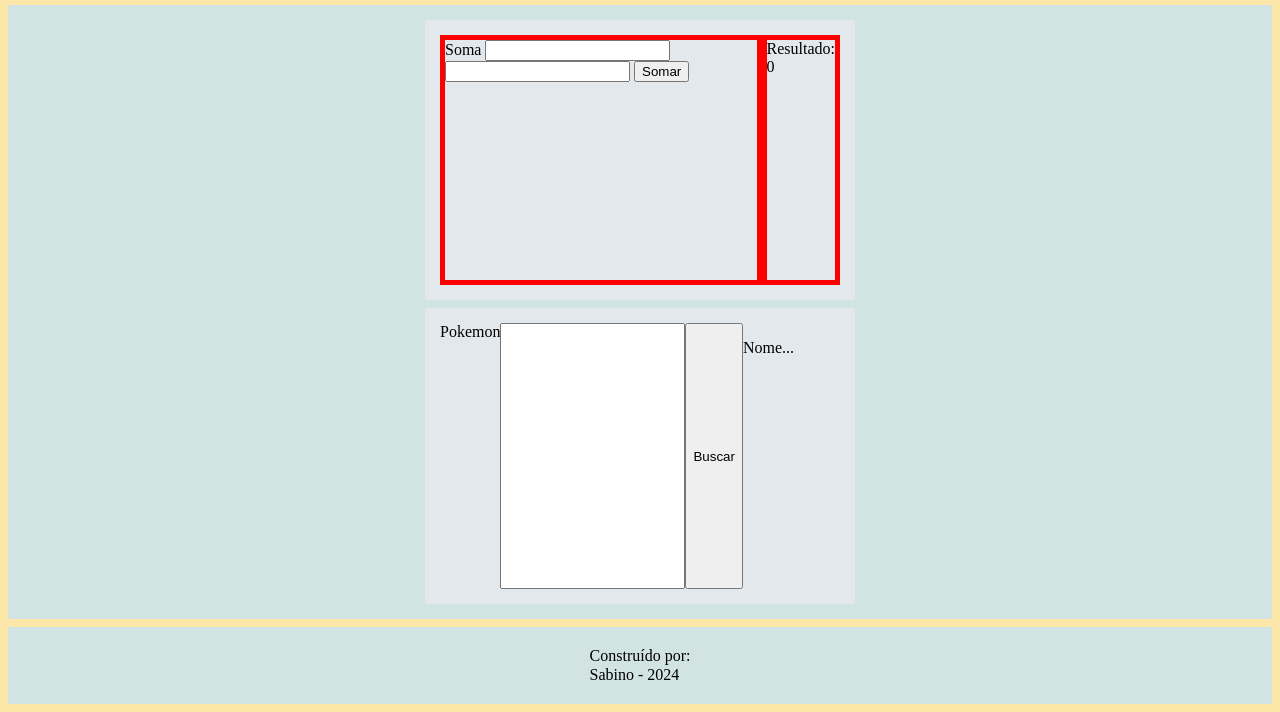
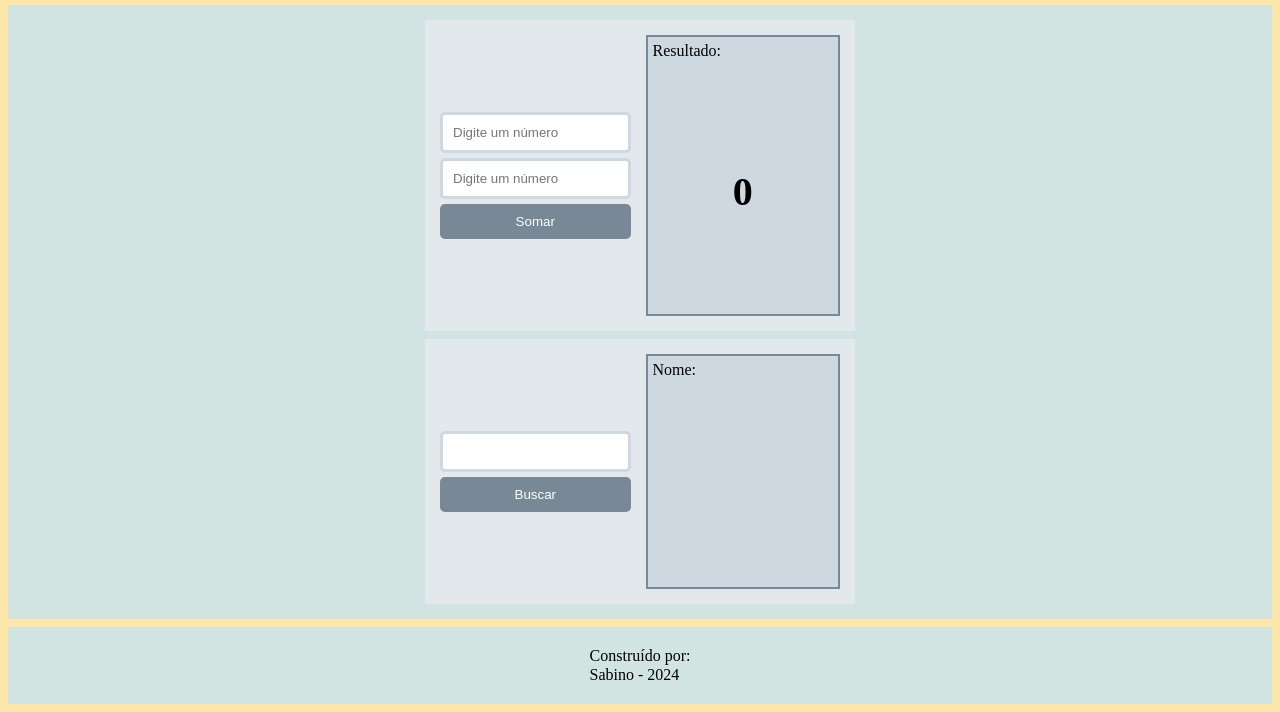
Before and after one commit to 1606114/completojs, a plain HTML site: page index.html in a window 1280 px wide. Shown: the part 88-800 px from the top of the page. Drawn offline with Linux system fonts and the light colour scheme.

Commit message:
Adiciona CSS para primeira página

```diff
--- a/index.html
+++ b/index.html
@@ -25,27 +25,33 @@
     <main class="principal">
         <div class="card">
             <div class="coluna">
-                Soma
-                <input type="number" name="" id="inputNumeroUm">
-                <input type="number" name="" id="inputNumeroDois">
+                <input placeholder="Digite um número" type="number" name="" id="inputNumeroUm">
+                <input placeholder="Digite um número" type="number" name="" id="inputNumeroDois">
                 <button onclick="processarSoma()">Somar</button>
             </div>
 
-            <div class="coluna">
-                <div id="resultadoSoma">
-                    Resultado: 0
+            <div class="coluna caixaResultado">
+                <div class="labelResultado">
+                    Resultado:
+                </div>
+                <div class="valorResultado" id="resultadoSoma">
+                    0
                 </div>
             </div>
         </div>
 
         <div class="card">
-            Pokemon
-            <input type="text" name="" id="idPokemon">
-            <button onclick="processarPokemon()">Buscar</button>
+            <div class="coluna">
+                <input type="text" name="" id="idPokemon">
+                <button onclick="processarPokemon()">Buscar</button>
+            </div>
 
-            <div>
-                <p id="nomePokemon">Nome...</p>
-                <img id="imagemPokemon" src="" alt="">
+            <div class="coluna caixaResultado">
+                <div class="labelResultado">
+                    Nome: <span class="nomePokemon" id="nomePokemon"></span>
+                </div>
+
+                <img class="imagemResultado" id="imagemPokemon" src="" alt="">
             </div>
         </div>
     </main>
--- a/layout.css
+++ b/layout.css
@@ -118,8 +118,73 @@ body {
     padding: 15px;
 
     display: flex;
+    gap: 15px;
 }
 
-.coluna { /* Coluna */
-    border: red solid 5px;
+.coluna {
+    flex-basis: 0;
+    flex-grow: 1;
+
+    display: flex;
+    flex-direction: column;
+
+    align-items: center;
+    justify-content: center;
+
+    gap: 5px;
 }
+
+.coluna input {
+    width: 100%;
+    padding: 10px;
+
+    box-sizing: border-box;
+    border-radius: 5px;
+    border: solid #CED8E0 3px;
+}
+
+.coluna button {
+    padding: 10px;
+    background-color: #788896;
+    color: white;
+    border: none;
+    border-radius: 5px;
+    width: 100%;
+}
+
+.caixaResultado {
+    background-color: #CED8E0;
+    border: solid 2px #788896;
+
+    display: flex;
+
+    align-items: start;
+    justify-content: start;
+}
+
+.labelResultado {
+    padding: 5px;
+}
+
+.valorResultado {
+    /* TODO - Aqui faltou uma solução */
+    align-self: center;
+    /* justify-self: center; */
+    margin-top: auto;
+    margin-bottom: auto;
+
+    font-weight: 700;
+    font-size: 40px;
+}
+
+.imagemResultado {
+    /* TODO - Aqui faltou uma solução */
+    align-self: center;
+    /* justify-self: center; */
+    margin-top: auto;
+    margin-bottom: auto;
+}
+
+.nomePokemon {
+    text-transform: capitalize;
+}
```
